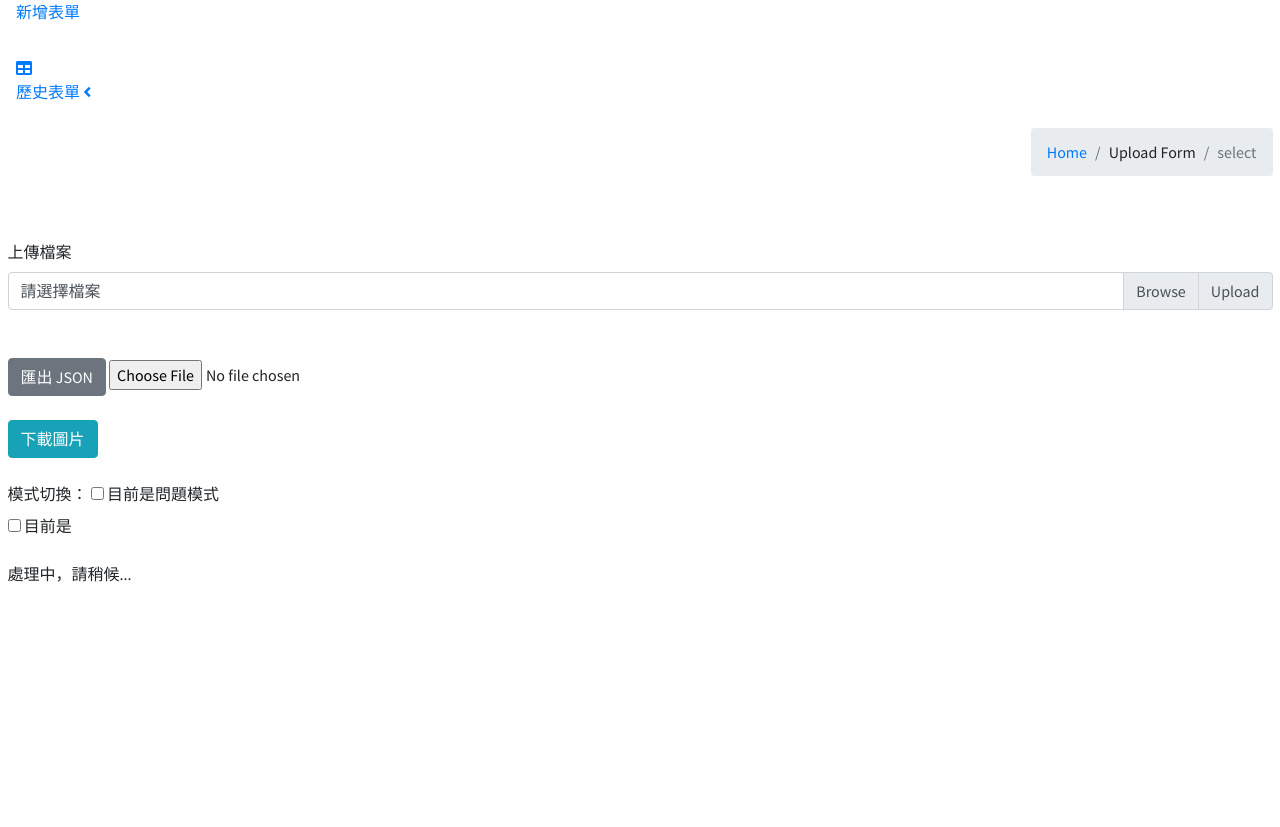
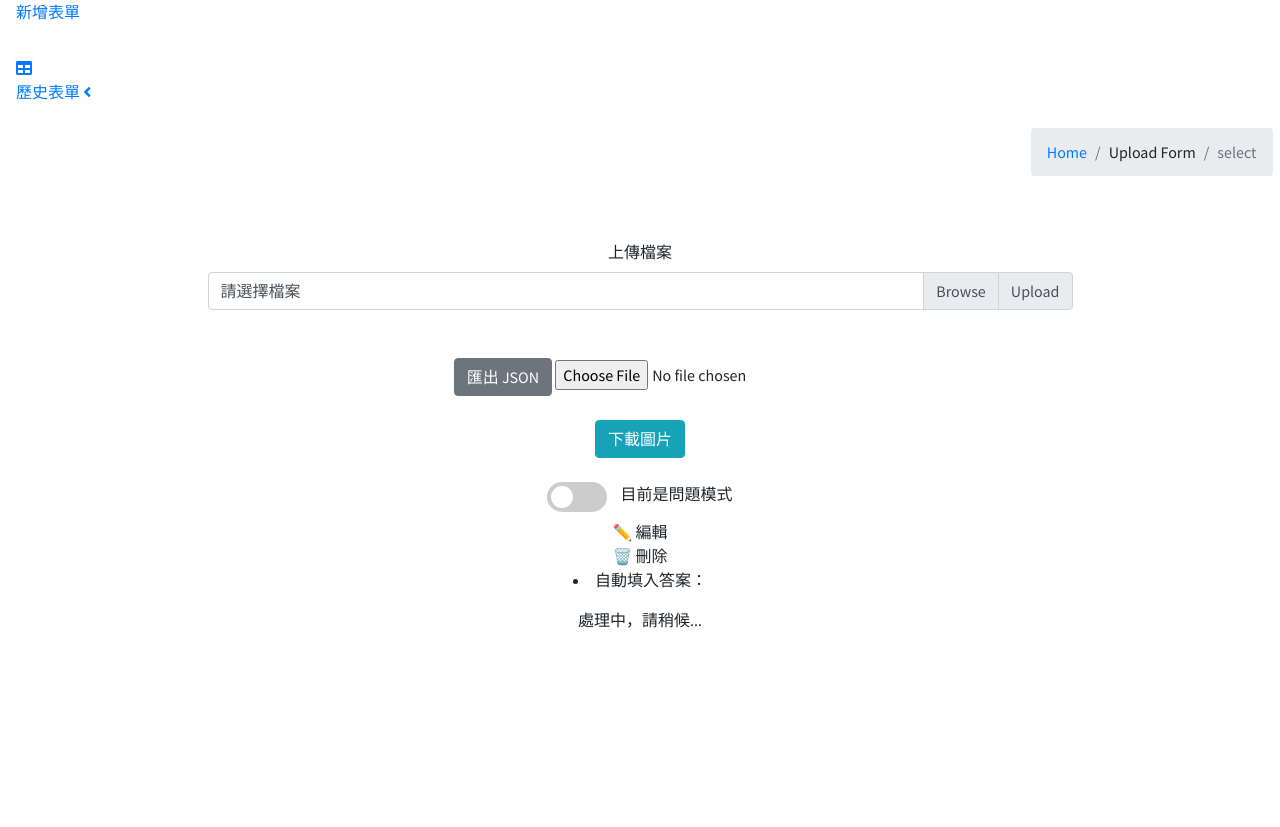
Before and after one commit to canvex/NDHU-GenAI, a Flask app: page /doc_auto_select in a window 1280 px wide. Shown: the part 426-1253 px from the top of the page. Run offline with Flask 3, Linux system fonts and the light colour scheme; a map, chart or similar area stays blank; style sheets or scripts are compiled from the project's sources; some libraries are stand-ins or nearby versions.

Commit message:
update auto select

```diff
--- a/apps/templates/home/doc_auto_select.html
+++ b/apps/templates/home/doc_auto_select.html
@@ -40,17 +40,26 @@
   /* 加入 loading 動畫樣式 */
   #loading {
     display: none;
-    position: fixed; /* 固定位置 */
-    top: 50%; /* 垂直居中 */
-    left: 50%; /* 水平居中 */
-    transform: translate(-50%, -50%); /* 使元素居中 */
+    position: fixed;
+    /* 固定位置 */
+    top: 50%;
+    /* 垂直居中 */
+    left: 50%;
+    /* 水平居中 */
+    transform: translate(-50%, -50%);
+    /* 使元素居中 */
     font-size: 20px;
     color: #007bff;
-    z-index: 9999; /* 確保它在其他元素上方 */
-    background-color: rgba(255, 255, 255, 0.8); /* 淺色背景 */
-    border-radius: 10px; /* 加一些圓角 */
-    padding: 20px; /* 內邊距，讓內容不緊貼邊緣 */
-    box-shadow: 0 4px 8px rgba(0, 0, 0, 0.2); /* 添加陰影效果 */
+    z-index: 9999;
+    /* 確保它在其他元素上方 */
+    background-color: rgba(255, 255, 255, 0.8);
+    /* 淺色背景 */
+    border-radius: 10px;
+    /* 加一些圓角 */
+    padding: 20px;
+    /* 內邊距，讓內容不緊貼邊緣 */
+    box-shadow: 0 4px 8px rgba(0, 0, 0, 0.2);
+    /* 添加陰影效果 */
   }
 
   #loading .spinner {
@@ -68,6 +77,7 @@
     0% {
       transform: rotate(0deg);
     }
+
     100% {
       transform: rotate(360deg);
     }
@@ -131,21 +141,21 @@
 
   <!-- Main content -->
   <section class="content">
-    <div class="container-fluid" >
+    <div class="container-fluid">
       <!-- s<div class="row"> -->
       <!-- left column -->
 
 
 
-      <form id="uploadForm" onsubmit="return false;"> <!-- 阻止表單自動提交 -->
+      <form id="uploadForm" onsubmit="return false;" style="padding-left: 200px;padding-right:200px; text-align:center;">
         <div class="card-body">
         </div>
         <div class="form-group">
           <label for="fileInput">上傳檔案</label>
           <div class="input-group">
-            <div class="custom-file">
+            <div class="custom-file" style="padding-left: 100px;padding-right: 100px;">
               <input type="file" class="custom-file-input" id="fileInput" name="file">
-              <label class="custom-file-label" for="fileInput">請選擇檔案</label>
+              <label class="custom-file-label" for="fileInput" style="text-align: left;">請選擇檔案</label>
             </div>
             <div class="input-group-append">
               <button type="button" class="input-group-text" onclick="uploadImage()">Upload</button>
@@ -156,43 +166,110 @@
 
           <br /><br />
           <button onclick="exportData()" class="btn btn-secondary">匯出 JSON</button>
-      <input
-        type="file"
-        id="importFile"
-        accept="application/json"
-        onchange="importData(event)"
-      />
+          <input type="file" id="importFile" accept="application/json" onchange="importData(event)" />
 
 
           <br /><br />
           <button onclick="downloadImage()" class="btn btn-info">下載圖片</button>
           <br /><br />
           <!-- 模式切換開關區域 -->
-      <div id="mode-switcher">
+          <!-- <div id="mode-switcher">
             <label for="mode-toggle">模式切換：</label>
             <input type="checkbox" id="mode-toggle" />
             <span id="mode-status">目前是問題模式</span>
           </div>
+
+
           <div class="form-group">
             <label class="switch">
               <input type="checkbox">
               <span class="slider round">目前是</span>
             </label>
+          </div> -->
+
+
+          <style>
+            /* Toggle 開關樣式 */
+            .switch {
+              position: relative;
+              display: inline-block;
+              width: 60px;
+              height: 30px;
+              margin-right: 10px;
+            }
+
+            .switch input {
+              opacity: 0;
+              width: 0;
+              height: 0;
+            }
+
+            .slider {
+              position: absolute;
+              cursor: pointer;
+              background-color: #ccc;
+              border-radius: 34px;
+              top: 0; left: 0;
+              right: 0; bottom: 0;
+              transition: 0.4s;
+            }
+
+            .slider:before {
+              content: "";
+              position: absolute;
+              height: 22px;
+              width: 22px;
+              left: 4px;
+              bottom: 4px;
+              background-color: white;
+              border-radius: 50%;
+              transition: 0.4s;
+            }
+
+            input:checked + .slider {
+              background-color: #4CAF50;
+            }
+
+            input:checked + .slider:before {
+              transform: translateX(30px);
+            }
+
+            /* 圓角開關 */
+            .slider.round {
+              border-radius: 34px;
+            }
+
+            .slider.round:before {
+              border-radius: 50%;
+            }
+          </style>
+
+          <div id="mode-switcher">
+            <label class="switch">
+              <input type="checkbox" id="mode-toggle" onchange="toggleMode()">
+              <span class="slider round"></span>
+            </label>
+            <span id="mode-status">目前是問題模式</span>
           </div>
+
+          <script>
+            function toggleMode() {
+              const status = document.getElementById('mode-status');
+              const toggle = document.getElementById('mode-toggle');
+              status.textContent = toggle.checked ? '目前是回答模式' : '目前是問題模式';
+            }
+          </script>
 
           <!-- <canvas id="myCanvas" width="800" height="600"></canvas> -->
 
           <!-- 右鍵選單 -->
-      <ul
-        id="contextMenu"
-        style="
+          <ul id="contextMenu" style="
           display: none;
           position: absolute;
           background: white;
           border: 1px solid gray;
-          padding: 5px;
-        "
-      >
+          padding: 5px;"></ul>
+
             <div id="editBtn">✏️ 編輯</div>
             <div id="deleteBtn">🗑️ 刪除</div>
             <li>自動填入答案：</li>
@@ -204,7 +281,7 @@
             <span>處理中，請稍候...</span>
           </div>
           <pre id="output"></pre>
-      <canvas id="canvas" ></canvas>
+          <canvas id="canvas"></canvas>
           <br />
           <div class="sidebar" hidden>
             <h3>問題 (Questions)</h3>
```
Lines whose indentation alone changed are shown as unchanged.
